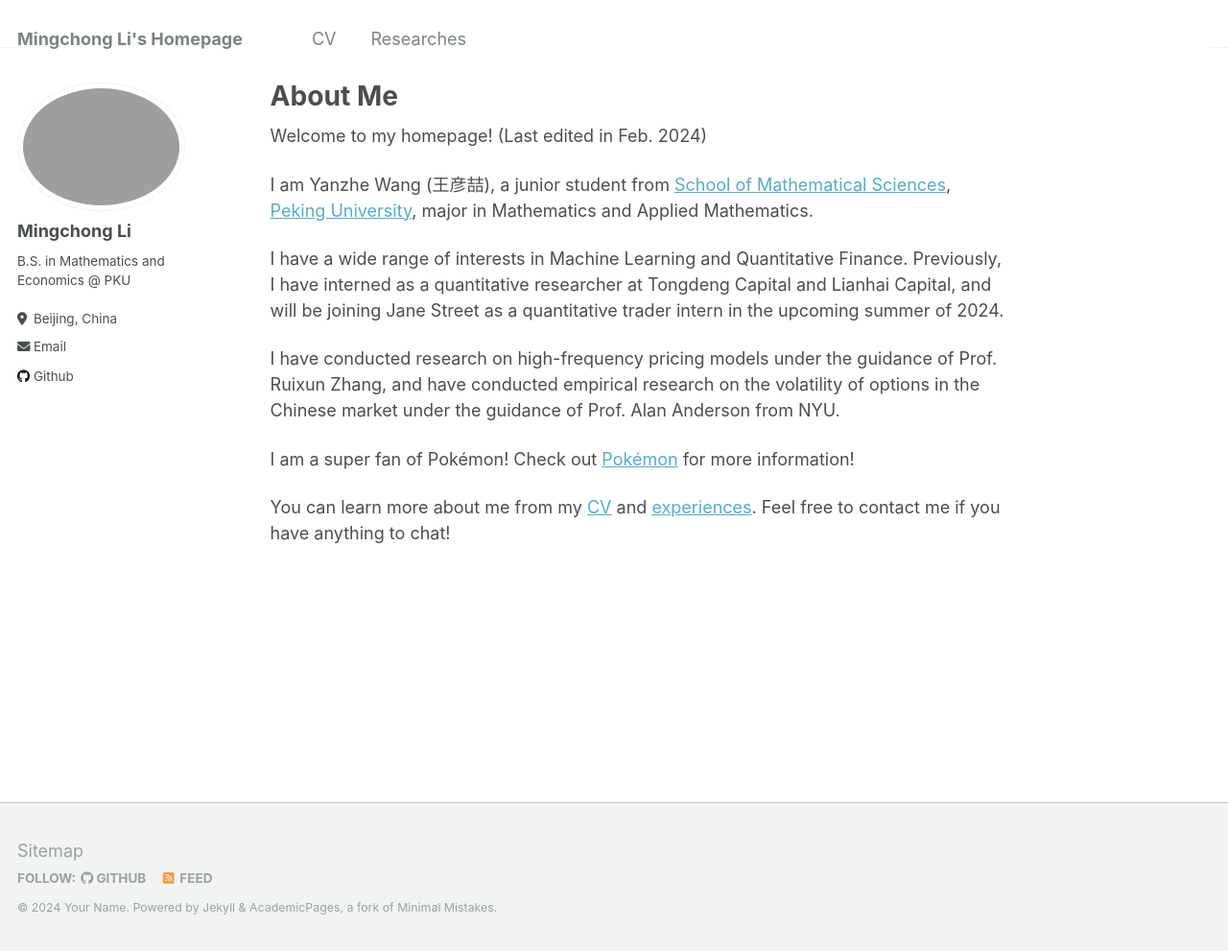
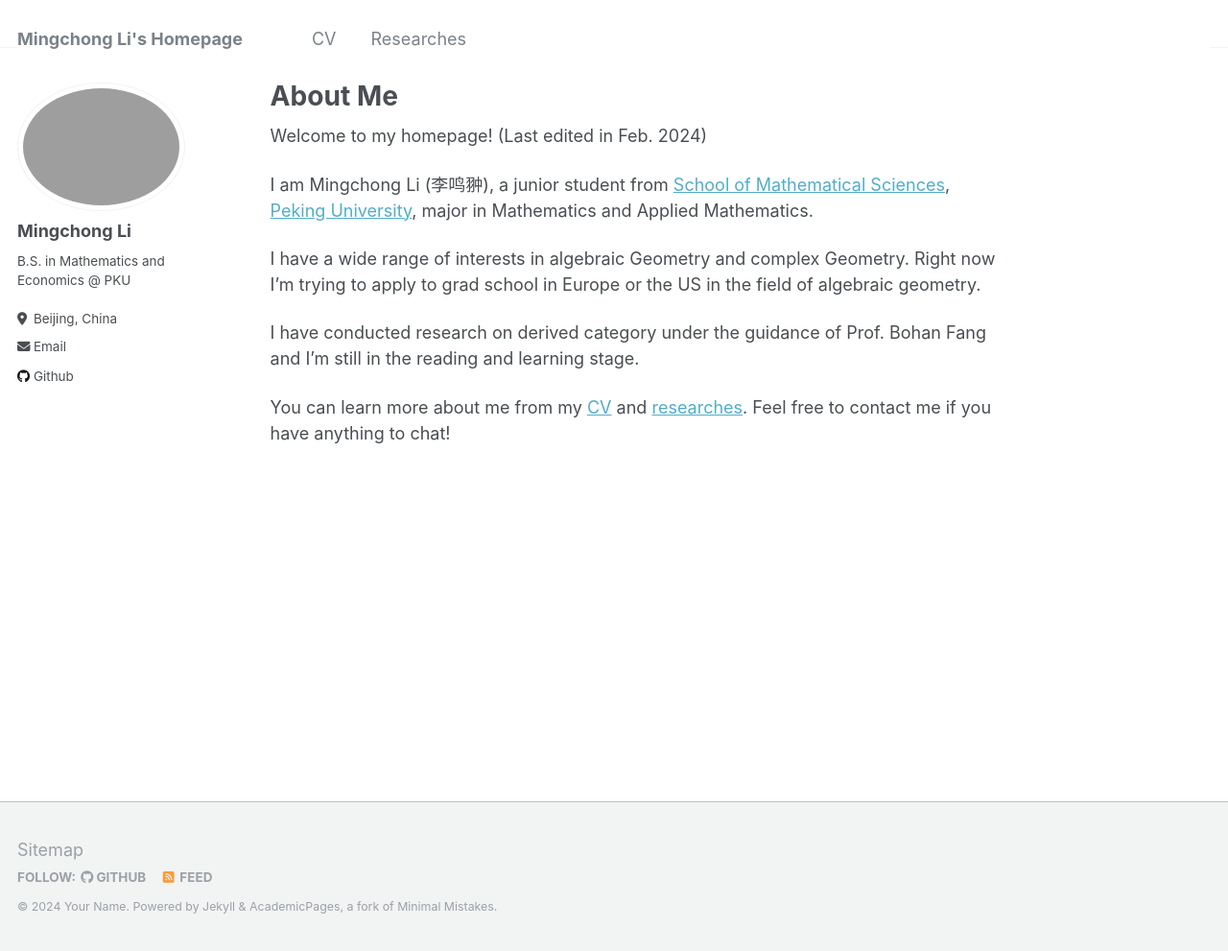
Before and after one commit to Elainamath/Elainamath.github.io, a Jekyll site: the page built from _pages/about.md, in a window 1280 px wide and 991 px high. Shown: the whole window at 96% size. Built offline with Jekyll 4.4.1, drawn with Linux system fonts in a browser that asks for light colours.

Commit message:
Update about.md

```diff
--- a/_pages/about.md
+++ b/_pages/about.md
@@ -9,12 +9,11 @@ redirect_from:
 
 Welcome to my homepage! (Last edited in Feb. 2024)
 
-I am Yanzhe Wang (王彦喆), a junior student from [School of Mathematical Sciences](https://www.math.pku.edu.cn), [Peking University](https://pku.edu.cn), major in Mathematics and Applied Mathematics.
+I am Mingchong Li (李鸣翀), a junior student from [School of Mathematical Sciences](https://www.math.pku.edu.cn), [Peking University](https://pku.edu.cn), major in Mathematics and Applied Mathematics.
 
-I have a wide range of interests in Machine Learning and Quantitative Finance. Previously, I have interned as a quantitative researcher at Tongdeng Capital and Lianhai Capital, and will be joining Jane Street as a quantitative trader intern in the upcoming summer of 2024.
+I have a wide range of interests in algebraic Geometry and complex Geometry. Right now I'm trying to apply to grad school in Europe or the US in the field of algebraic geometry.
 
-I have conducted research on high-frequency pricing models under the guidance of Prof. Ruixun Zhang, and have conducted empirical research on the volatility of options in the Chinese market under the guidance of Prof. Alan Anderson from NYU.
+I have conducted research on derived category under the guidance of Prof. Bohan Fang and I'm still in the reading and learning stage.
 
-I am a super fan of Pokémon! Check out [Pokémon](https://iceleafzzz.github.io/pokemon) for more information!
 
-You can learn more about me from my [CV](https://iceleafzzz.github.io/cv) and [experiences](https://iceleafzzz.github.io/experiences). Feel free to contact me if you have anything to chat!
+You can learn more about me from my [CV](https://elainamath.github.io/cv) and [researches](https://elainamath.github.io/researches). Feel free to contact me if you have anything to chat!
```
